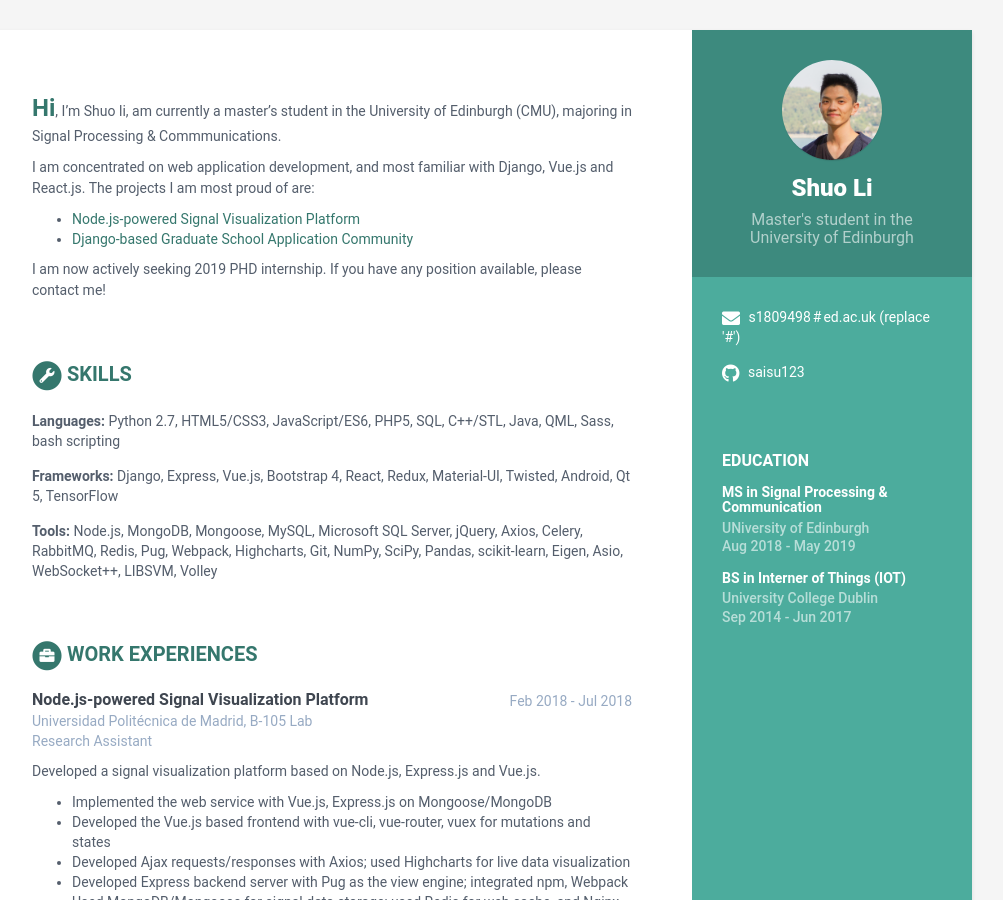
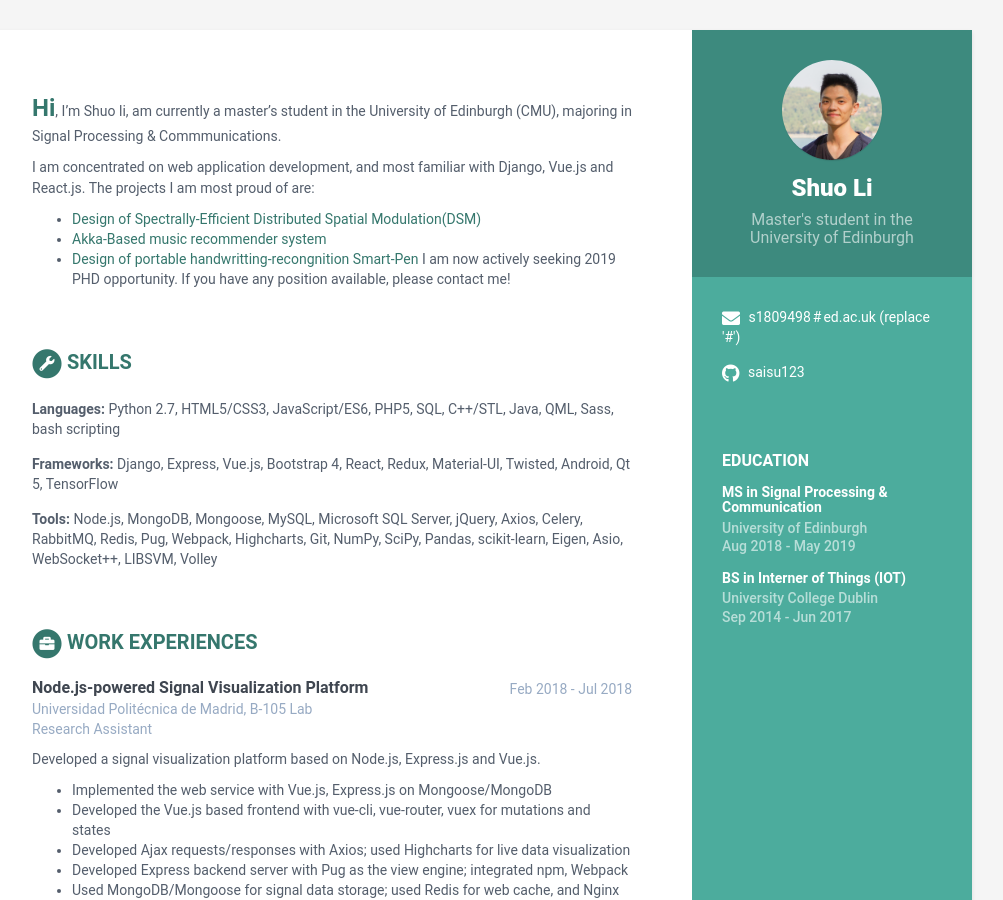
Before and after one commit to saisu123/saisu123.github.io, a Jekyll site: the page built from index.html, in a window 1280 px wide and 900 px high. Shown: the whole window, without its empty margins (168-1171 px from the left). Built offline with Jekyll 4.4.1, drawn with Linux system fonts in a browser that asks for light colours.

Commit message:
Update data.yml

```diff
--- a/_data/data.yml
+++ b/_data/data.yml
@@ -28,21 +28,21 @@ sidebar:
 career-profile:
     title:
     summary: |
-      <span id="hi">Hi</span>, I'm Shuo li, am  currently a master's student in the University of Edinburgh
+      <span id="hi">Hi</span>, I'm Shuo li, am currently a master's student in the University of Edinburgh
       (CMU), majoring in Signal Processing & Commmunications.
 
       I am concentrated on web application development, and most familiar with Django, Vue.js and React.js.
       The projects I am most proud of are:
 
-      - <span class="span-as-link" id="node-project-link">Node.js-powered Signal Visualization Platform</span>
-      - <span class="span-as-link" id="bupt-efly-link">Django-based Graduate School Application Community</span>
-
-      I am now actively seeking 2019 PHD internship. If you have any position available, please
+      - <span class="span-as-link" id="node-project-link">Design of Spectrally-Efficient Distributed Spatial Modulation(DSM)</span>
+      - <span class="span-as-link" id="bupt-efly-link">Akka-Based music recommender system</span>
+      - <span class="span-as-link" id="bupt-efly-link">Design of portable handwritting-recongnition Smart-Pen</span>
+      I am now actively seeking 2019 PHD opportunity. If you have any position available, please
       contact me!
 
 education:
     - degree: MS in Signal Processing & Communication
-      university: UNiversity of Edinburgh
+      university: University of Edinburgh
       time: Aug 2018 - May 2019
       details:
 
```
